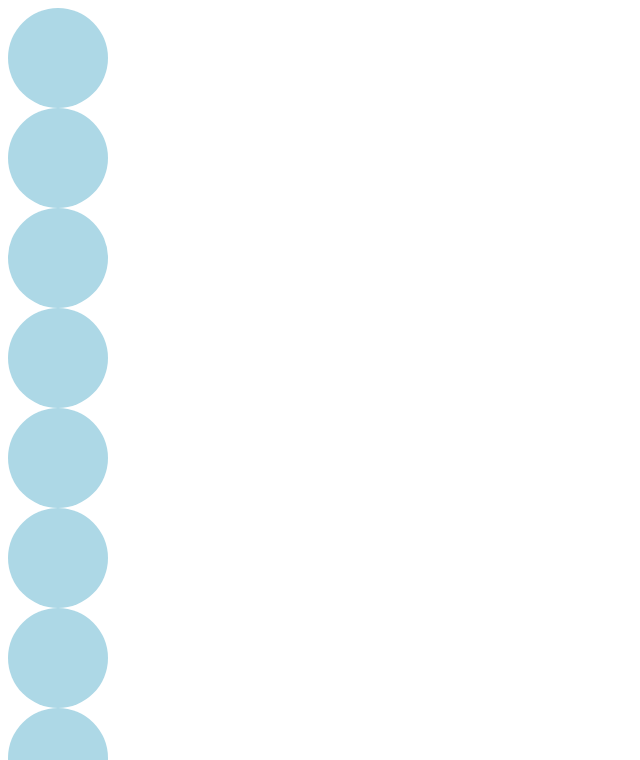
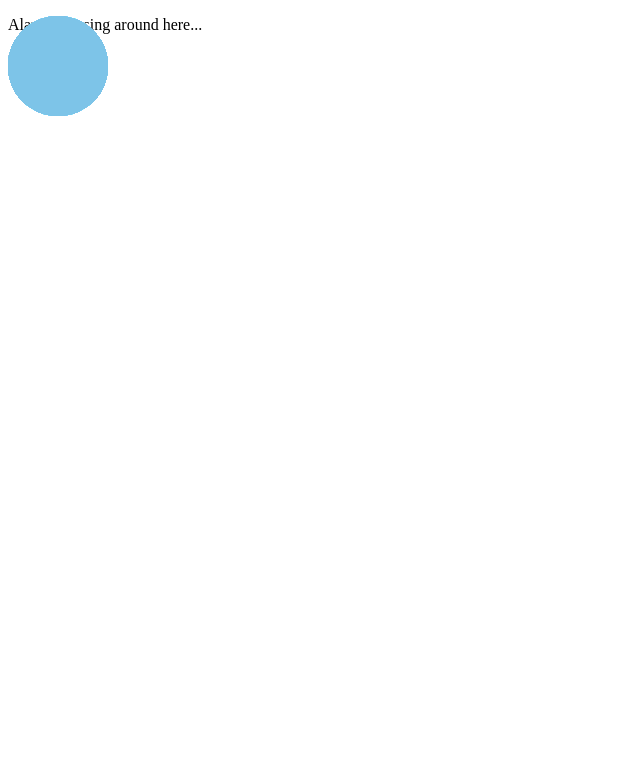
Before and after one commit to jofhatkea/playingwithalan, a plain HTML site: page index.html in a window 1280 px wide. Shown: the top 760 px of the page, without its empty margins (0-640 px from the left). Drawn offline with Linux system fonts and the light colour scheme.

Commit message:
position bubbles on top of each iother

```diff
--- a/index.html
+++ b/index.html
@@ -4,11 +4,15 @@
   <meta charset="UTF-8">
   <title>Document</title>
   <style>
+    body {
+      position:relative;
+    }
     div {
-      background: lightblue;
+      background: hsl(200, 70%, 70%);
       border-radius: 50%;
       width: 100px;
       height: 100px;
+      position:absolute;
     }
   </style>
 </head>
```
